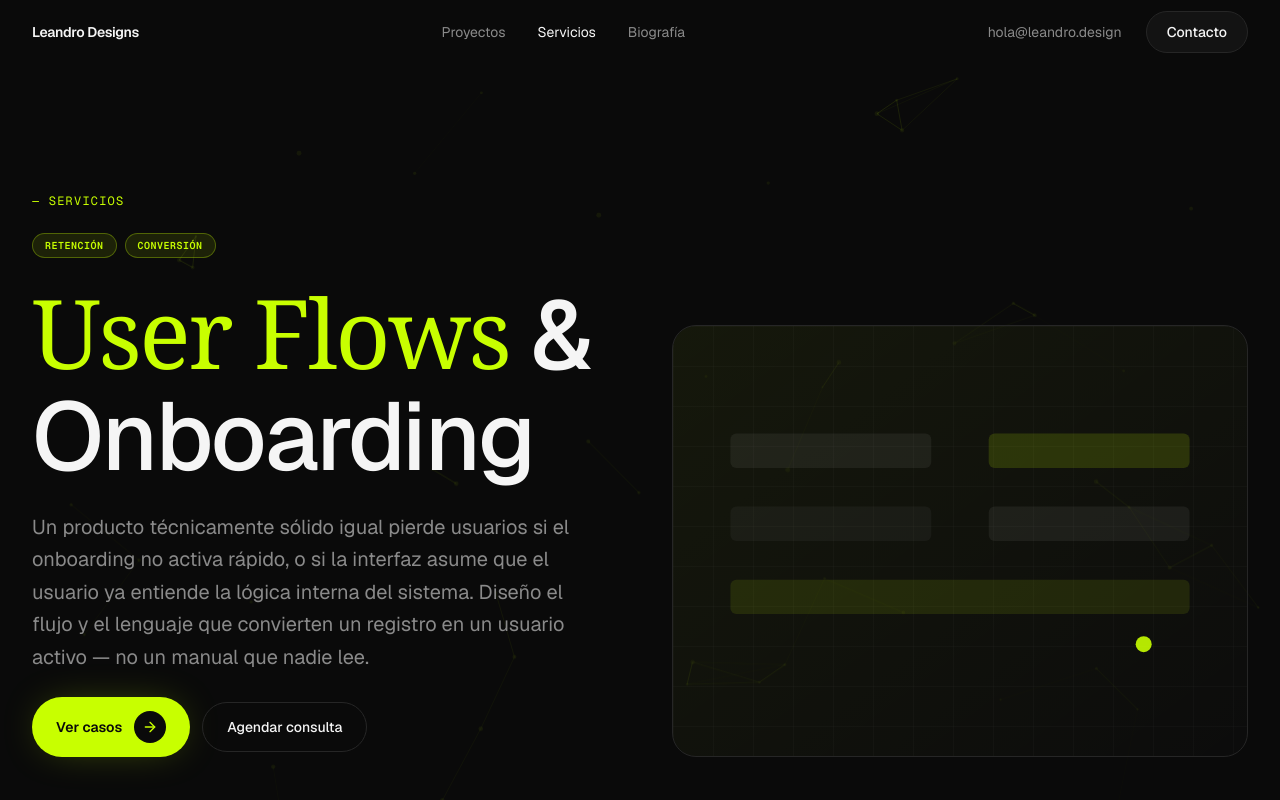
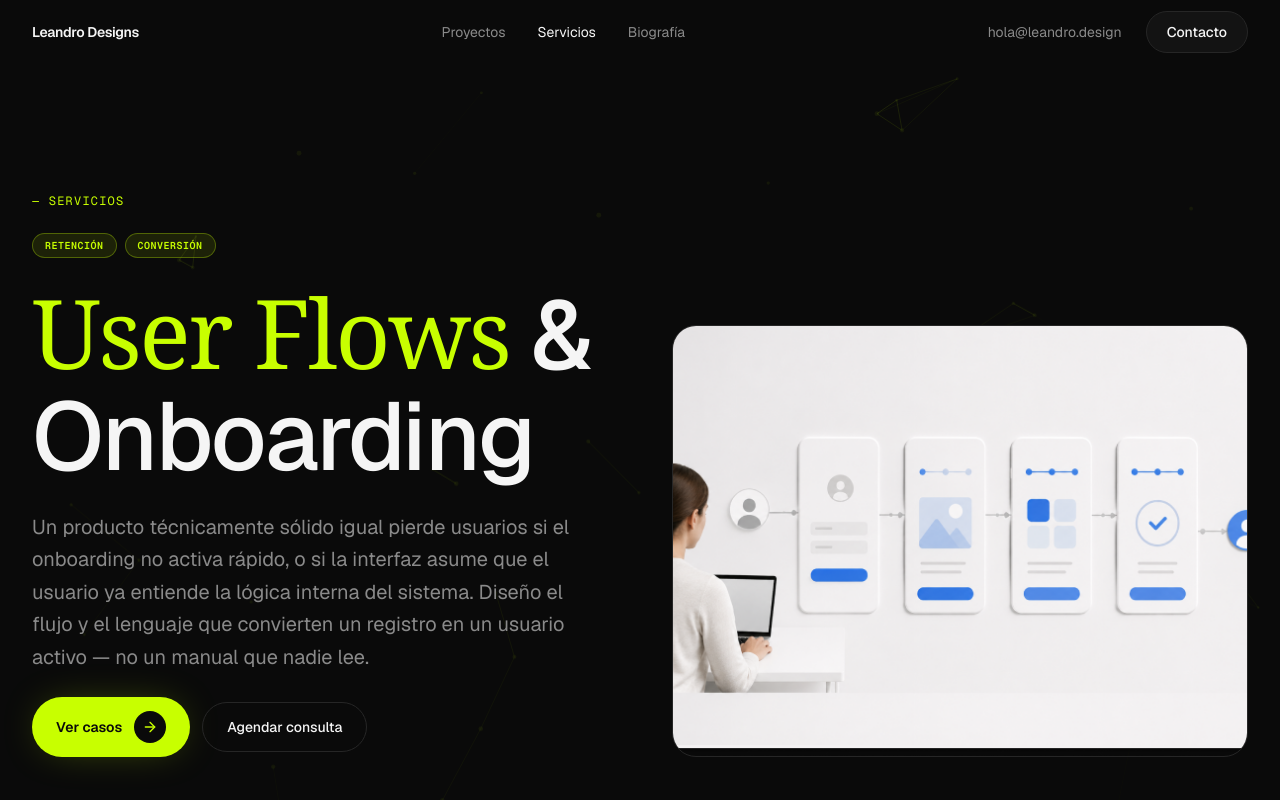
Before and after one commit to leandrodesignux-ux/Leandrobalbian, a Next.js app: page /servicios/ux-writing-elearning in a window 1280 px wide. Shown: the top 800 px of the page. Built offline with nearby package versions, Linux system fonts and the light colour scheme.

Commit message:
feat: agrega imagen USER.png al placeholder del hero de ux-writing-elearning

```diff
--- a/src/components/sections/UserFlowsHero.tsx
+++ b/src/components/sections/UserFlowsHero.tsx
@@ -6,6 +6,7 @@ import { ServiceTabs } from "./ServiceTabs";
 import { PalancaBadge } from "./PalancaTags";
 import { getAccessibleVariants } from "@/lib/motion";
 import { useReducedMotion } from "@/hooks/useReducedMotion";
+import Image from "next/image";
 import { motion } from "framer-motion";
 import { ArrowRight } from "lucide-react";
 
@@ -71,42 +72,15 @@ export function UserFlowsHero() {
             {/* Right — visual placeholder */}
             <motion.div
               variants={fadeUp}
-              className="relative aspect-[4/3] w-full overflow-hidden rounded-3xl border border-border bg-elevated/30"
+              className="relative aspect-[4/3] w-full overflow-hidden rounded-3xl border border-border"
             >
-              <div className="absolute inset-0 bg-gradient-to-br from-accent/5 to-transparent" />
-              <svg
-                className="absolute inset-0 h-full w-full"
-                xmlns="http://www.w3.org/2000/svg"
-                preserveAspectRatio="none"
-              >
-                <defs>
-                  <pattern
-                    id="uf-grid"
-                    width="40"
-                    height="40"
-                    patternUnits="userSpaceOnUse"
-                  >
-                    <path
-                      d="M 40 0 L 0 0 0 40"
-                      fill="none"
-                      stroke="rgba(255,255,255,0.04)"
-                      strokeWidth="1"
-                    />
-                  </pattern>
-                </defs>
-                <rect width="100%" height="100%" fill="url(#uf-grid)" />
-                {/* Flow steps */}
-                <rect x="10%" y="25%" width="35%" height="8%" rx="6" fill="rgba(255,255,255,0.06)" />
-                <rect x="55%" y="25%" width="35%" height="8%" rx="6" fill="rgba(200,255,0,0.15)" />
-                <rect x="10%" y="42%" width="35%" height="8%" rx="6" fill="rgba(255,255,255,0.04)" />
-                <rect x="55%" y="42%" width="35%" height="8%" rx="6" fill="rgba(255,255,255,0.06)" />
-                <rect x="10%" y="59%" width="80%" height="8%" rx="6" fill="rgba(200,255,0,0.1)" />
-                {/* Arrows between steps */}
-                <path d="M 48% 29% L 52% 29%" stroke="#c8ff00" strokeWidth="1.5" opacity="0.5" />
-                <path d="M 48% 46% L 52% 46%" stroke="#c8ff00" strokeWidth="1.5" opacity="0.5" />
-                <circle cx="82%" cy="74%" r="8" fill="#c8ff00" opacity="0.9" />
-                <path d="M 78% 74% L 82% 78% L 88% 72%" fill="none" stroke="#0a0a0a" strokeWidth="1.5" strokeLinecap="round" strokeLinejoin="round" />
-              </svg>
+              <Image
+                src="/USER.png"
+                alt="User Flows & Onboarding"
+                fill
+                className="object-cover"
+                sizes="(max-width: 1024px) 100vw, 50vw"
+              />
             </motion.div>
           </div>
 
```
Also changed, not shown: public/USER.png (added).
